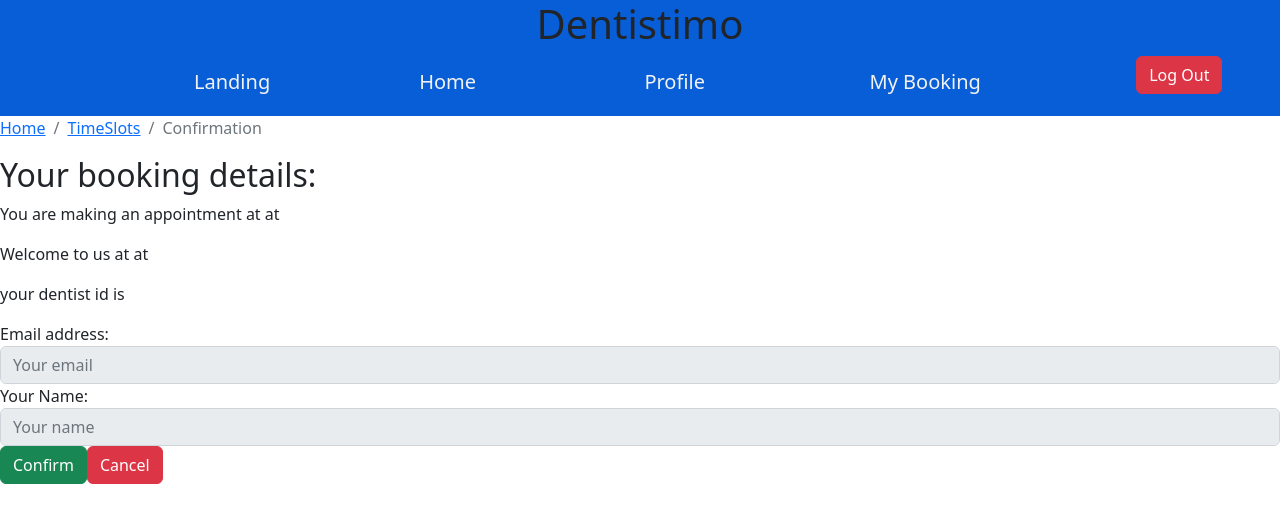
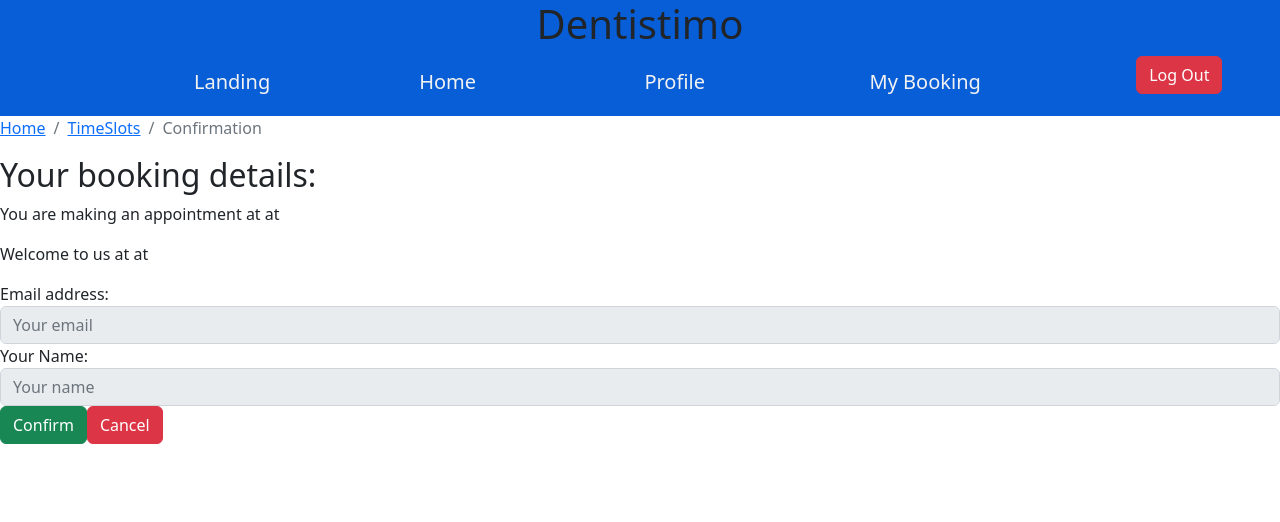
Before and after one commit to alaat91/Dentistemo-frontend, a Vue app: page /clinic/1/confimBooking in a window 1280 px wide. Shown: the top 522 px of the page. Built offline with nearby package versions, Linux system fonts and the light colour scheme; no server answers; sample sign-in values are in the browser's storage; what vue-toastify would draw is missing.

Commit message:
fix confirm booking information rendering

```diff
--- a/src/views/ConfirmBookingPage.vue
+++ b/src/views/ConfirmBookingPage.vue
@@ -10,7 +10,6 @@
         {{ clinincAdress }}
       </p>
       <p>Welcome to us at {{ chosenDate }} at {{ chosenTime }}</p>
-      <p>your dentist id is {{ dentistId }}</p>
     </div>
     <div>
       <b-form @submit="onSubmit" @reset="onCancel" v-if="show">
```
